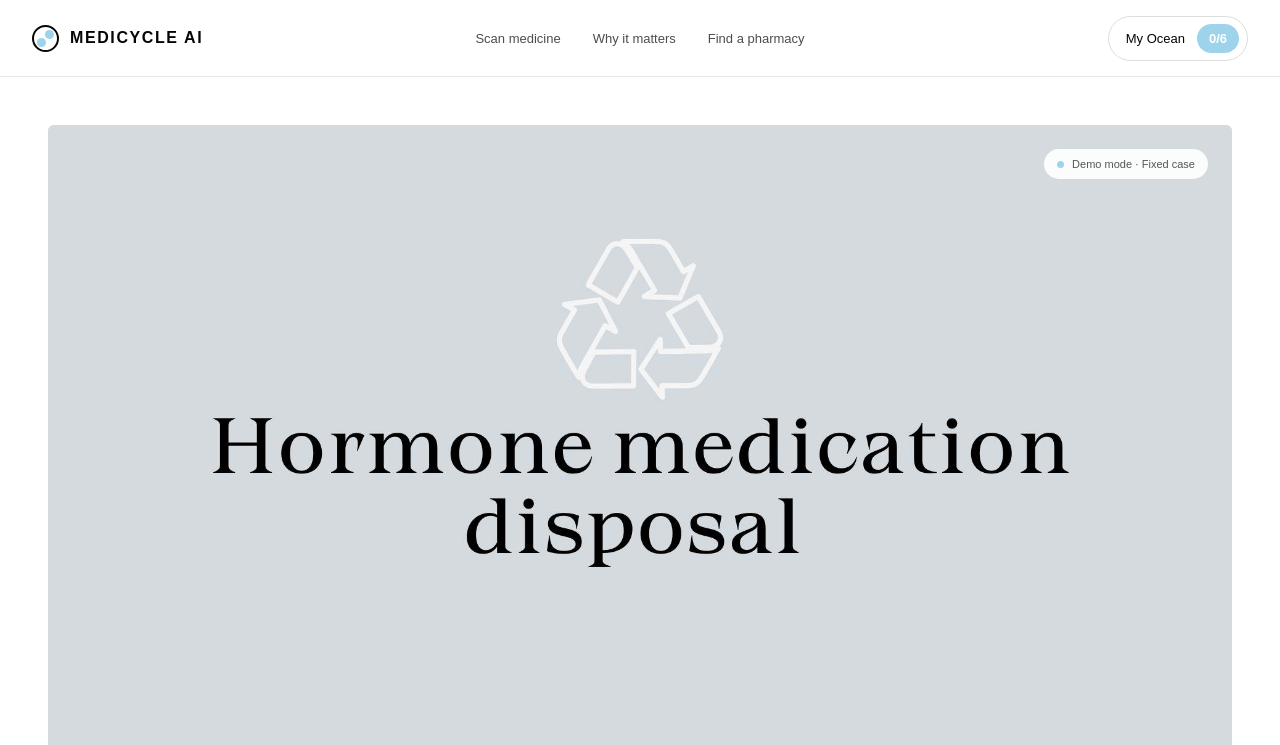
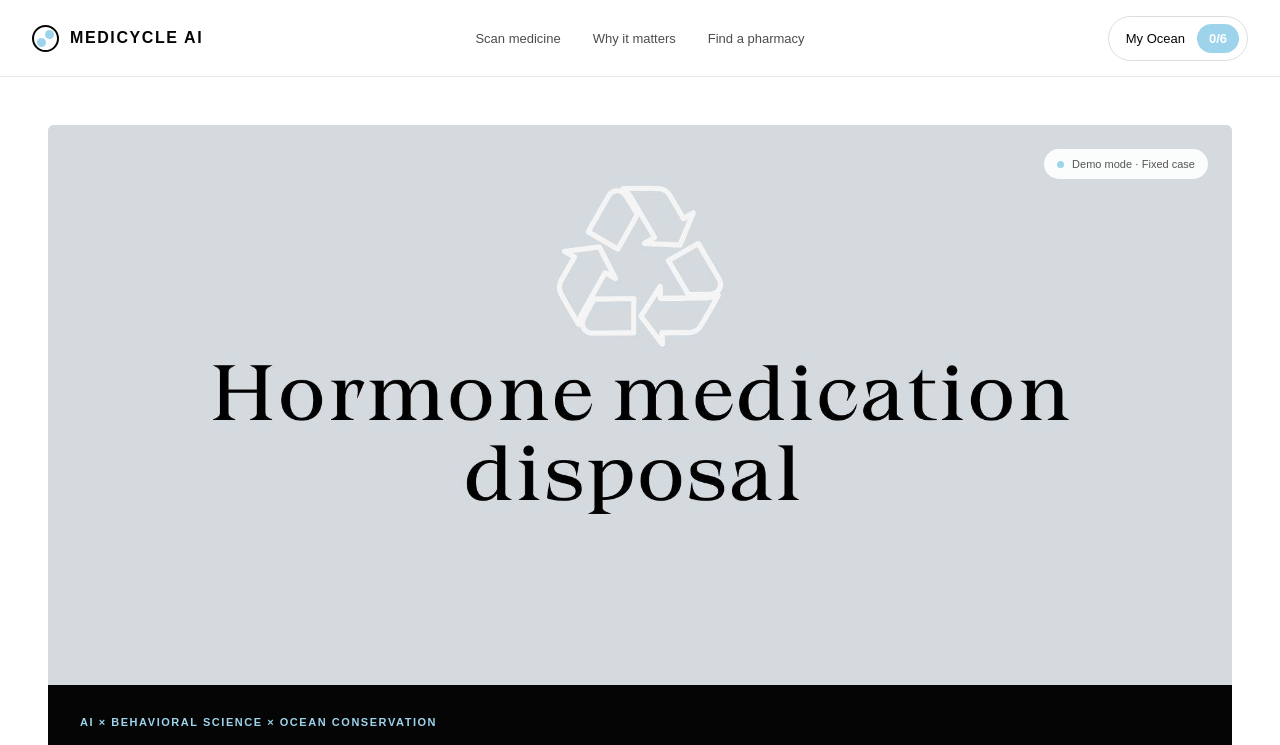
Before and after one commit to syshpagamo-hue/MediCycle-Web, a React (Vite) app: page / in a window 1280 px wide. Shown: the top 745 px of the page. Built offline with nearby package versions, Linux system fonts and the light colour scheme.

Commit message:
Keep demo story above the fold

```diff
--- a/src/App.css
+++ b/src/App.css
@@ -182,7 +182,7 @@ button:disabled {
 .hero-artwork {
   display: block;
   width: 100%;
-  height: auto;
+  height: min(560px, 56vw);
   object-fit: cover;
 }
 
```
